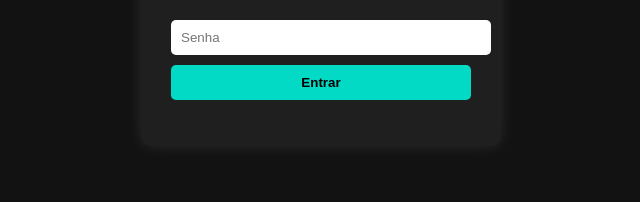
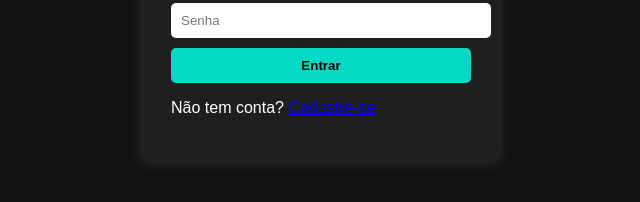
Before and after one commit to beatrp/atividade-avaliativa-versionamento, a plain HTML site: page index.html in a window 1280 px wide. Shown: the part 412-614 px from the top of the page, without its empty margins (319-959 px from the left). Drawn offline with Linux system fonts and the light colour scheme.

Commit message:
Link de cadastro adicionado

```diff
--- a/index.html
+++ b/index.html
@@ -16,6 +16,10 @@
             <button type="submit">Entrar</button>
             <p id="mensagem"></p>
         </form>
+
+        <div class="cadastro-link">
+            <p>Não tem conta? <a href="cadastro.html">Cadastre-se</a></p>
+        </div>
     </div>
 
     <script src="script.js"></script>
```
